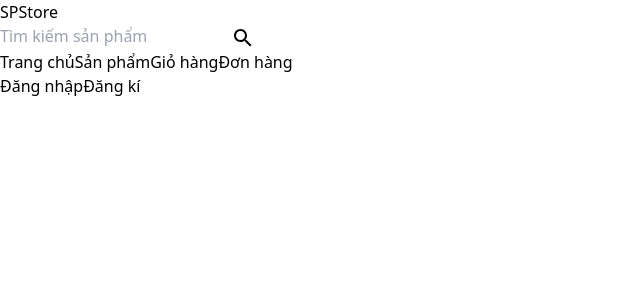
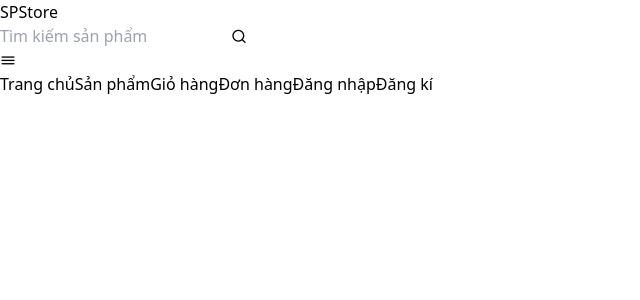
Before and after one commit to nguyentrungtin1709/SmartphoneStore-FE, a React (Vite) app: page / in a window 1280 px wide. Shown: the top 300 px of the page, without its empty margins (0-640 px from the left). Built offline with nearby package versions, Linux system fonts and the light colour scheme.

Commit message:
Hoàn thành giao diện phần Header

```diff
--- a/index.html
+++ b/index.html
@@ -3,6 +3,7 @@
   <head>
     <meta charset="UTF-8" />
     <link rel="icon" type="image/svg+xml" href="/phone.svg" />
+    <link rel="stylesheet" href="https://unicons.iconscout.com/release/v4.0.8/css/line.css">
     <meta name="viewport" content="width=device-width, initial-scale=1.0" />
     <title>SPStore</title>
   </head>
--- a/package.json
+++ b/package.json
@@ -12,7 +12,6 @@
   "dependencies": {
     "@emotion/react": "^11.11.1",
     "@emotion/styled": "^11.11.0",
-    "@mui/icons-material": "^5.14.9",
     "@mui/material": "^5.14.9",
     "@reduxjs/toolkit": "^1.9.5",
     "axios": "^1.5.0",
--- a/src/components/AuthGroup.jsx
+++ /dev/null
@@ -1,19 +0,0 @@
-import AuthLink from "./AuthLink.jsx";
-import NavItem from "./NavItem.jsx";
-
-function AuthGroup(){
-    return (
-        <div
-            className="flex items-center"
-        >
-            <NavItem url="/login">
-                Đăng nhập
-            </NavItem>
-            <NavItem url="/register">
-                Đăng kí
-            </NavItem>
-        </div>
-    )
-}
-
-export default AuthGroup
--- a/src/components/Logo.jsx
+++ b/src/components/Logo.jsx
@@ -1,10 +1,9 @@
 import {Link} from "react-router-dom";
-import Search from "./Search.jsx";
 
 function Logo(){
     return (
-        <Link to="/" className="flex items-center mr-10">
-            {<h1 className="text-4xl text-purple-700 text-center">
+        <Link to="/" className="flex items-center xl:mr-10 mr-5 px-3 py-3">
+            {<h1 className="xl:text-4xl text-3xl text-purple-700 text-center">
                 SPStore
             </h1>}
         </Link>
--- a/src/components/NavBar.jsx
+++ b/src/components/NavBar.jsx
@@ -1,20 +1,26 @@
 import NavItem from "./NavItem.jsx";
-function NavBar(){
+function NavBar({ className, isMobile }){
     return (
         <nav
-            className="flex items-center"
+            className={className}
         >
-            <NavItem url="/">
+            <NavItem url="/" isMobile={isMobile}>
                 Trang chủ
             </NavItem>
-            <NavItem url="/smartphones">
+            <NavItem url="/smartphones" isMobile={isMobile}>
                 Sản phẩm
             </NavItem>
-            <NavItem url="/cart">
+            <NavItem url="/cart" isMobile={isMobile}>
                 Giỏ hàng
             </NavItem>
-            <NavItem url="/orders">
+            <NavItem url="/orders" isMobile={isMobile}>
                 Đơn hàng
+            </NavItem>
+            <NavItem url="/login" isMobile={isMobile}>
+                Đăng nhập
+            </NavItem>
+            <NavItem url="/register" isMobile={isMobile}>
+                Đăng kí
             </NavItem>
         </nav>
     )
--- a/src/components/NavItem.jsx
+++ b/src/components/NavItem.jsx
@@ -1,14 +1,18 @@
 import { NavLink } from "react-router-dom"
 
 
-function NavItem({ children, url }){
-    const style = "px-5 py-5 text-gray-50 flex w-fit hover:bg-stone-800 hover:text-purple-500"
+function NavItem({ children, url, isMobile }){
+    let fullScreen = ""
+    if(isMobile){
+        fullScreen = " w-full"
+    }
+    const style = "px-5 py-5 text-gray-50 flex hover:bg-stone-800 hover:text-purple-500 justify-center" + fullScreen;
     return (
         <NavLink
             to={url}
             className={({ isActive, isPending }) =>
                 isPending ? style :
-                isActive ? "px-4 py-4 flex bg-stone-800 w-fit text-purple-500" :
+                isActive ? "px-5 py-5 flex justify-center bg-stone-800 text-purple-500" + fullScreen :
                 style
             }
         >
--- a/src/components/Search.jsx
+++ b/src/components/Search.jsx
@@ -1,13 +1,12 @@
-import SearchIcon from '@mui/icons-material/Search'
+function Search({ className }){
 
-function Search(){
     return (
-        <div className="flex items-center justify-center">
+        <div className={className}>
             <input
-                className="mr-4 outline-0 text-sm text-gray-300 bg-stone-800 rounded-lg flex py-1 w-80"
+                className="mr-4 outline-0 text-sm text-gray-300 bg-stone-800 rounded-lg flex py-1 px-1 w-52"
                 placeholder="Tìm kiếm sản phẩm"
             />
-            <SearchIcon className="text-gray-50 hover:text-purple-500"/>
+            <i className="uil uil-search text-gray-50 hover:text-purple-500 text-2xl"></i>
         </div>
     )
 }
--- a/src/layouts/Header.jsx
+++ b/src/layouts/Header.jsx
@@ -1,21 +1,32 @@
 import NavBar from "../components/NavBar.jsx";
 import Logo from "../components/Logo.jsx";
-import AuthGroup from "../components/AuthGroup.jsx";
 import Search from "../components/Search.jsx";
+import {useState} from "react";
 
 export default function Header(){
+    const [nav, setNav] = useState(false)
+    const clickHandler = () => {
+        setNav(!nav)
+    }
     return (
-        <header className="bg-stone-900 px-4 xl:flex items-center justify-between flex-grow">
-            <div className="flex items-center">
-                <Logo />
-                <Search/>
+        <header className="flex flex-col bg-stone-900">
+            <div className="flex lg:flex-row md:flex-col flex-grow
+                items-center justify-between px-4">
+                <div className="flex items-center">
+                    <Logo />
+                    <Search className="md:flex items-center hidden"/>
+                </div>
+                <i
+                    className="uil uil-bars md:hidden flex text-gray-50 hover:text-purple-500 text-2xl"
+                    onClick={clickHandler}
+                ></i>
+                <NavBar className="md:flex items-center hidden"/>
             </div>
-            <div className="flex items-center">
-
-                <NavBar/>
-                <AuthGroup/>
-            </div>
+            {
+                nav && <NavBar className="md:hidden flex flex-col items-center w-full" isMobile={true}/>
+            }
 
         </header>
+
     )
 }
```
Also changed, not shown: 1 other file (tests, documents, lock files or other folders).
